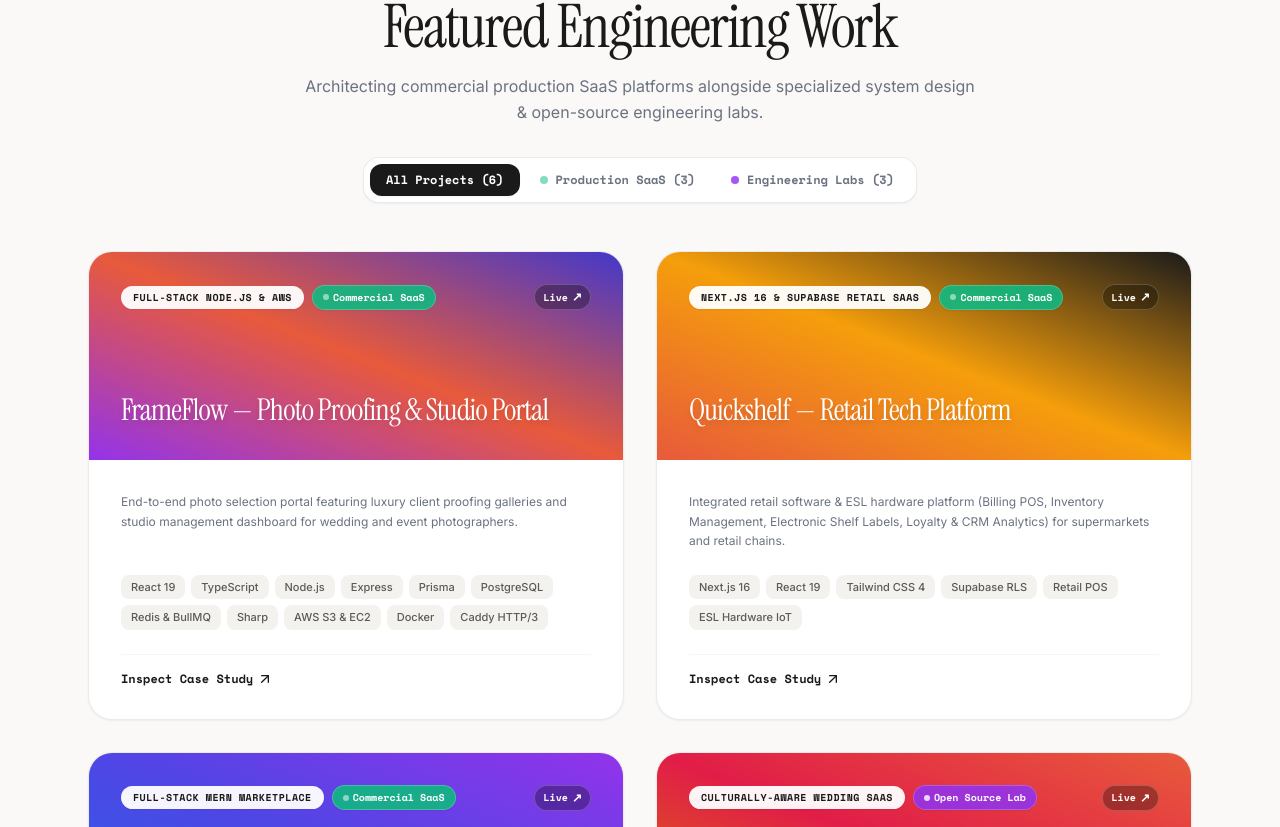
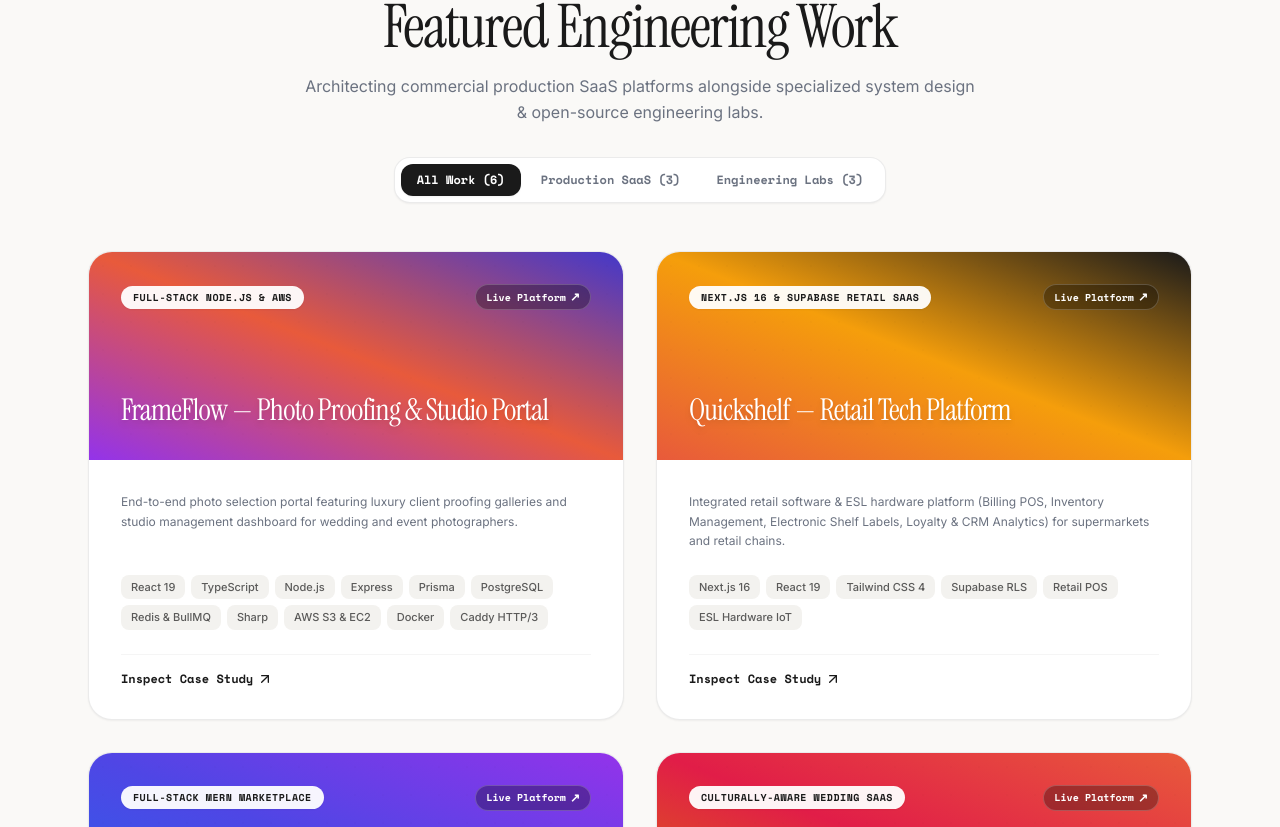
Before and after one commit to BhadraSuman/Portfolio2026, a Next.js app: page / in a window 1280 px wide. Shown: the part 2373-3200 px from the top of the page. Built offline with nearby package versions, Linux system fonts and the light colour scheme.

Commit message:
style: remove bright neon status pills and dots in favor of warm editorial minimalism

```diff
--- a/components/ProjectsSection.tsx
+++ b/components/ProjectsSection.tsx
@@ -153,31 +153,29 @@ export const ProjectsSection: React.FC = () => {
                 : 'text-[#6b7280] hover:text-[#1a1a1a] hover:bg-[#f3f2ef]'
             }`}
           >
-            All Projects ({projects.length})
+            All Work ({projects.length})
           </button>
 
           <button
             onClick={() => setFilter('production')}
-            className={`px-4 py-2 text-xs font-mono-tag font-bold rounded-xl transition-all flex items-center gap-2 whitespace-nowrap cursor-pointer ${
+            className={`px-4 py-2 text-xs font-mono-tag font-bold rounded-xl transition-all whitespace-nowrap cursor-pointer ${
               filter === 'production'
                 ? 'bg-[#1a1a1a] text-white shadow-sm'
                 : 'text-[#6b7280] hover:text-[#1a1a1a] hover:bg-[#f3f2ef]'
             }`}
           >
-            <span className="w-2 h-2 rounded-full bg-emerald-500 animate-pulse shrink-0" />
-            <span>Production SaaS ({productionCount})</span>
+            Production SaaS ({productionCount})
           </button>
 
           <button
             onClick={() => setFilter('lab')}
-            className={`px-4 py-2 text-xs font-mono-tag font-bold rounded-xl transition-all flex items-center gap-2 whitespace-nowrap cursor-pointer ${
+            className={`px-4 py-2 text-xs font-mono-tag font-bold rounded-xl transition-all whitespace-nowrap cursor-pointer ${
               filter === 'lab'
                 ? 'bg-[#1a1a1a] text-white shadow-sm'
                 : 'text-[#6b7280] hover:text-[#1a1a1a] hover:bg-[#f3f2ef]'
             }`}
           >
-            <span className="w-2 h-2 rounded-full bg-purple-500 shrink-0" />
-            <span>Engineering Labs ({labCount})</span>
+            Engineering Labs ({labCount})
           </button>
         </div>
       </div>
@@ -199,27 +197,18 @@ export const ProjectsSection: React.FC = () => {
               <div className="absolute inset-0 bg-grid-dots opacity-20 pointer-events-none" />
 
               <div className="flex flex-wrap items-center justify-between gap-2 z-10">
-                <div className="flex items-center gap-2">
-                  <span className="px-3 py-1 bg-white/95 backdrop-blur-md rounded-full text-[10px] font-mono-tag font-bold text-[#1a1a1a] uppercase tracking-wider shadow-sm whitespace-nowrap">
-                    {project.category}
+                <span className="px-3 py-1 bg-white/95 backdrop-blur-md rounded-full text-[10px] font-mono-tag font-bold text-[#1a1a1a] uppercase tracking-wider shadow-sm whitespace-nowrap">
+                  {project.category}
+                </span>
+
+                {project.demoUrl ? (
+                  <span className="px-2.5 py-1 bg-black/30 backdrop-blur-sm text-white text-[10px] font-mono-tag font-bold rounded-full whitespace-nowrap shrink-0 flex items-center gap-1 border border-white/20">
+                    <span>Live Platform</span>
+                    <span className="text-xs">↗</span>
                   </span>
-                  {project.type === 'production' ? (
-                    <span className="px-2.5 py-1 bg-emerald-500/90 text-white text-[10px] font-mono-tag font-bold rounded-full whitespace-nowrap shrink-0 flex items-center gap-1 border border-white/20 shadow-sm">
-                      <span className="w-1.5 h-1.5 rounded-full bg-white animate-pulse" />
-                      <span>Commercial SaaS</span>
-                    </span>
-                  ) : (
-                    <span className="px-2.5 py-1 bg-purple-600/90 text-white text-[10px] font-mono-tag font-bold rounded-full whitespace-nowrap shrink-0 flex items-center gap-1 border border-white/20 shadow-sm">
-                      <span className="w-1.5 h-1.5 rounded-full bg-purple-200" />
-                      <span>Open Source Lab</span>
-                    </span>
-                  )}
-                </div>
-
-                {project.demoUrl && (
-                  <span className="px-2 py-1 bg-black/30 backdrop-blur-sm text-white text-[10px] font-mono-tag font-bold rounded-full whitespace-nowrap shrink-0 flex items-center gap-1 border border-white/20">
-                    <span>Live</span>
-                    <span className="text-xs">↗</span>
+                ) : (
+                  <span className="px-2.5 py-1 bg-black/20 backdrop-blur-sm text-white/90 text-[10px] font-mono-tag font-bold rounded-full whitespace-nowrap shrink-0 border border-white/10">
+                    <span>Case Study</span>
                   </span>
                 )}
               </div>
@@ -288,15 +277,9 @@ export const ProjectsSection: React.FC = () => {
                 <span className="inline-block px-3 py-1 bg-white/95 backdrop-blur-md text-[#1a1a1a] text-[10px] font-mono-tag font-bold rounded-full uppercase tracking-wider shadow-sm whitespace-nowrap">
                   {activeProject.category}
                 </span>
-                {activeProject.type === 'production' ? (
-                  <span className="inline-block px-2.5 py-1 bg-emerald-500 text-white text-[10px] font-mono-tag font-bold rounded-full uppercase tracking-wider shadow-sm whitespace-nowrap">
-                    Commercial SaaS
-                  </span>
-                ) : (
-                  <span className="inline-block px-2.5 py-1 bg-purple-600 text-white text-[10px] font-mono-tag font-bold rounded-full uppercase tracking-wider shadow-sm whitespace-nowrap">
-                    Engineering Lab
-                  </span>
-                )}
+                <span className="inline-block px-2.5 py-1 bg-black/30 backdrop-blur-sm text-white text-[10px] font-mono-tag font-bold rounded-full uppercase tracking-wider border border-white/20 whitespace-nowrap">
+                  {activeProject.type === 'production' ? 'Production Platform' : 'Engineering Lab'}
+                </span>
               </div>
 
               <div className="z-10 pr-12">
```
